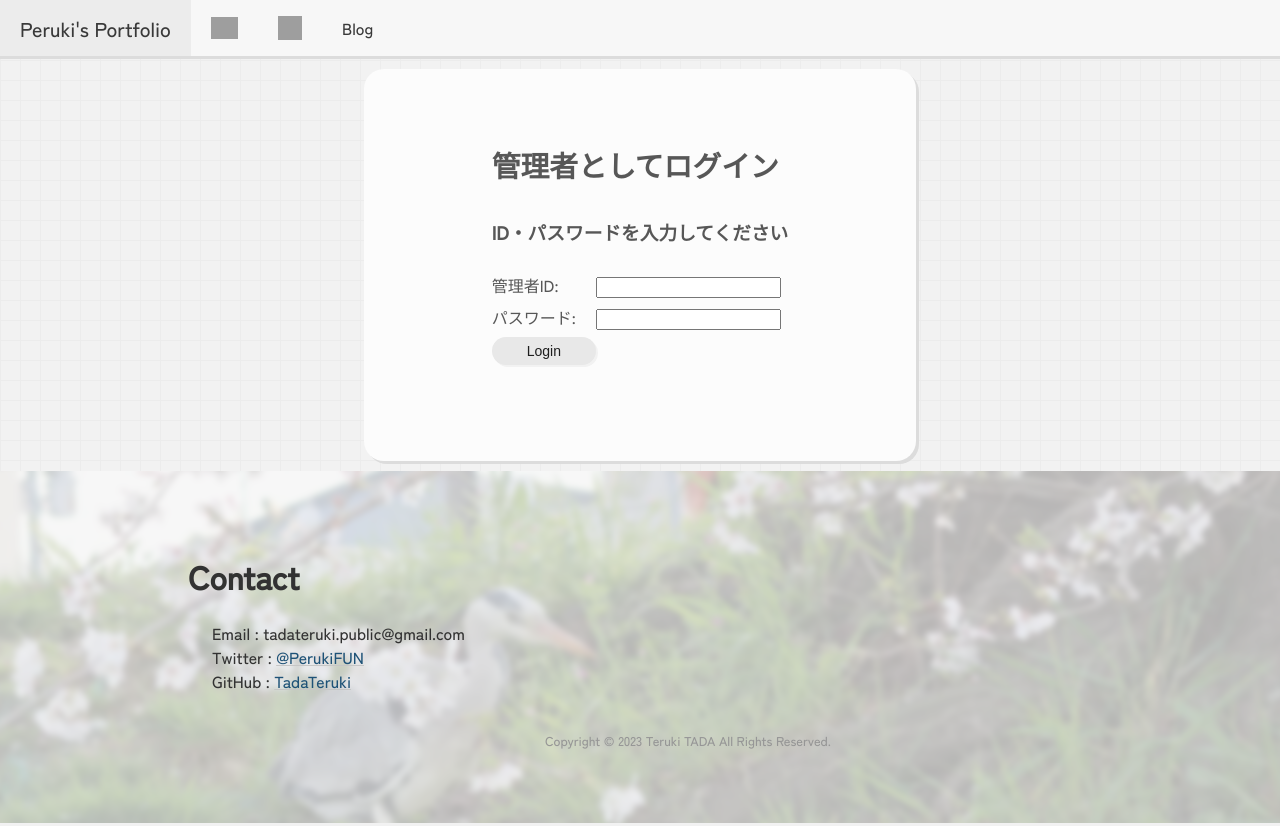
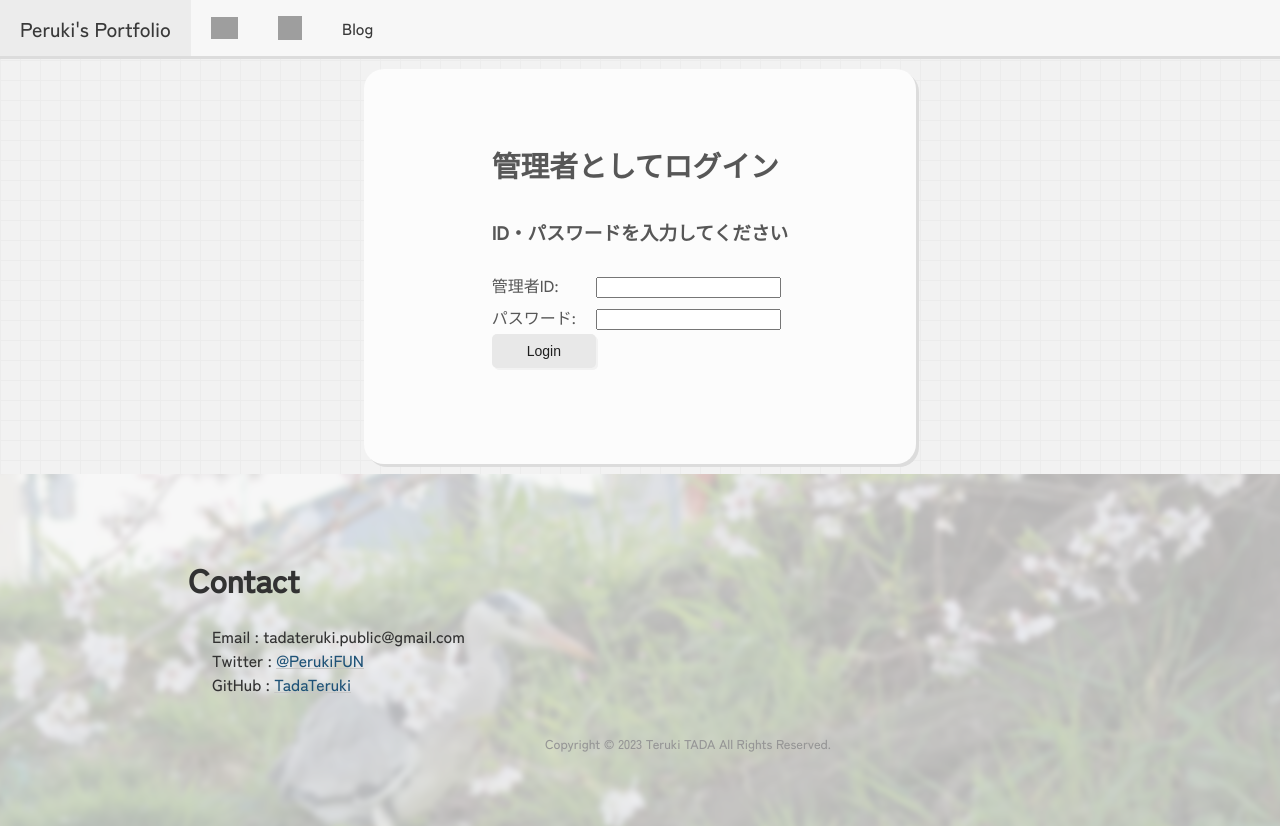
Before and after one commit to TadaTeruki/portfolio-front-next, a Next.js app: page /login in a window 1280 px wide. Built offline with nearby package versions, Linux system fonts and the light colour scheme; grey boxes are pictures that could not be loaded.

Commit message:
[feature] ボタンのコンポーネントを追加

```diff
--- a/components/elements/home/productbox/productbox.tsx
+++ b/components/elements/home/productbox/productbox.tsx
@@ -14,7 +14,11 @@ const ProductBox = (props: {
     var skills_item: any = [];
     for (let i = 0; i < props.skills.length; i++) {
         if (props.skills[i] === '') continue;
-        skills_item.push(<TagBox key={i} hover={false}>{props.skills[i]}</TagBox>);
+        skills_item.push(
+            <TagBox key={i} hover={false}>
+                {props.skills[i]}
+            </TagBox>
+        );
     }
 
     var awards_item: any = [];
--- /dev/null
+++ b/components/layout/container/buttoncontainer/buttoncontainer.module.css
@@ -0,0 +1,38 @@
+.main button{
+    font-size: 14px;
+    border-radius: 5px;
+    border: 0;
+    box-shadow: 2px 2px rgb(242, 242, 242);
+}
+
+.default_color button{
+    color: rgb(30, 30, 30);
+    background: rgb(232, 232, 232);
+}
+
+.default_color button:hover{
+    background: rgb(197, 197, 197);
+}
+
+.red button{
+    color: rgb(247, 247, 247);
+    background: rgb(231, 80, 80);
+}
+
+.red button:hover{
+    background: rgb(197, 197, 197);
+}
+
+.large button{
+    padding: 0.65em 35px;
+    font-weight: 500;
+}
+
+.normal button{
+    padding: 0.25em 20px;
+    font-weight: 400;
+}
+
+.main button:hover {
+    transition: 0.15s;
+}
--- /dev/null
+++ b/components/layout/container/buttoncontainer/buttoncontainer.tsx
@@ -0,0 +1,34 @@
+import styles from './buttoncontainer.module.css';
+import React from 'react';
+
+const ButtonContainer = (props: { children: React.ReactNode; size: 'normal' | 'large'; color: 'default' | 'red' }) => {
+    let pad = '';
+    switch (props.size) {
+        case 'normal':
+            pad = styles.normal;
+            break;
+        case 'large':
+            pad = styles.large;
+            break;
+        default:
+            pad = '';
+            break;
+    }
+
+    let color = '';
+    switch (props.color) {
+        case 'default':
+            color = styles.default_color;
+            break;
+        case 'red':
+            color = styles.red;
+            break;
+        default:
+            color = '';
+            break;
+    }
+
+    return <span className={styles.main + ' ' + pad + ' ' + color}>{props.children}</span>;
+};
+
+export default ButtonContainer;
--- a/pages/login/index.tsx
+++ b/pages/login/index.tsx
@@ -4,6 +4,7 @@ import RequestLogin from '../../packages/requests/auth/Login';
 import ErrorNotify from '../../components/elements/general/error_notify/error_notify';
 import { SetToken, QueryToken } from '../../packages/token/token';
 import { useRouter } from 'next/router';
+import ButtonContainer from '../../components/layout/container/buttoncontainer/buttoncontainer';
 
 const LoginEntry = () => {
     const [stateErr, setErr] = useState<string>('');
@@ -45,7 +46,9 @@ const LoginEntry = () => {
                         <br />
                         パスワード:&emsp;
                         <br />
-                        <button onClick={login}>Login</button>
+                        <ButtonContainer size="large" color="default">
+                            <button onClick={login}>Login</button>
+                        </ButtonContainer>
                         <br />
                     </div>
                     <div>
--- a/pages/login/info/index.tsx
+++ b/pages/login/info/index.tsx
@@ -1,6 +1,7 @@
 import { RemoveToken } from '../../../packages/token/token';
 import { useRouter } from 'next/router';
 import Base from '../../../components/layout/base/base';
+import ButtonContainer from '../../../components/layout/container/buttoncontainer/buttoncontainer';
 
 const LoginInfo = () => {
     const router = useRouter();
@@ -8,6 +9,7 @@ const LoginInfo = () => {
         <>
             <Base>
                 <p>あなたはログイン中です。</p>
+                <ButtonContainer size="large" color="default">
                     <button
                         onClick={() => {
                             RemoveToken();
@@ -16,6 +18,7 @@ const LoginInfo = () => {
                     >
                         Logout
                     </button>
+                </ButtonContainer>
             </Base>
         </>
     );
--- a/styles/globals.css
+++ b/styles/globals.css
@@ -9,24 +9,6 @@ body {
     color: rgb(87, 87, 87);
 }
 
-button {
-    color: rgb(30, 30, 30);
-    background: rgb(232, 232, 232);
-    font-size: 14px;
-    font-weight: normal;
-    padding: 6px 35px;
-    border-radius: 20px;
-    border: 0;
-
-    box-shadow: 2px 2px rgb(242, 242, 242);
-}
-
-button:hover {
-    background: rgb(197, 197, 197);
-    transition: 0.15s;
-    box-shadow: 2px 2px rgb(242, 242, 242);
-}
-
 img {
     max-width: 100%;
 }
```
Also changed, not shown: components/elements/blog/article/box/box.module.css (+0 -8 lines), components/elements/blog/article/box/box.tsx (+12 -3 lines), components/elements/blog/articles/box/box.tsx (+8 -1 lines), pages/blog/index.tsx (+7 -1 lines), pages/index.tsx (+4 -3 lines). Lines whose indentation alone changed are shown as unchanged.
